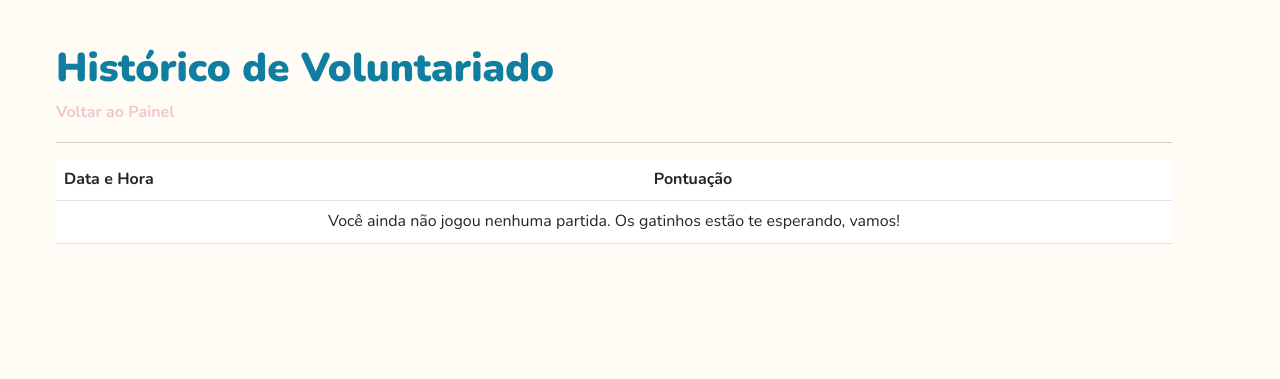
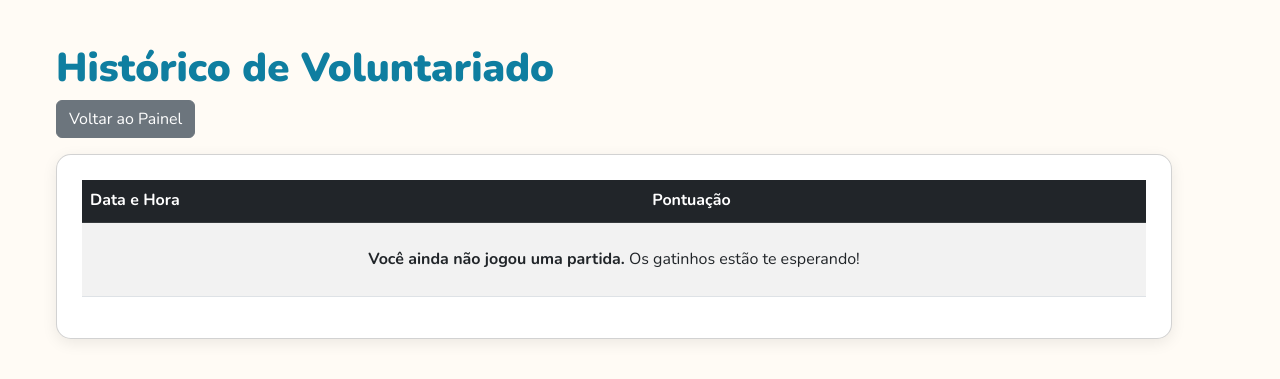
Before and after one commit to AmandaGambadev/WEB-I---TRAB.-FINAL, a PHP site: page /historico.php in a window 1280 px wide. Shown: the top 379 px of the page. Run offline with PHP 8.4, Linux system fonts and the light colour scheme; the visitor is signed in with stand-in values (Sample User, id 1); data that the repository does not hold is empty.

Commit message:
Correção de historico.php

```diff
--- a/jogo/historico.php
+++ b/jogo/historico.php
@@ -6,6 +6,7 @@ check_user_logged_in();
 
 $id_usuario = $_SESSION['id_usuario'];
 
+// coleta os dados da tabela 'table_matches'
 $stmt = $pdo->prepare("SELECT pontos, jogado FROM table_matches WHERE id_usuario = ? ORDER BY jogado DESC");
 $stmt->execute([$id_usuario]);
 $matches = $stmt->fetchAll();
@@ -21,10 +22,12 @@ $matches = $stmt->fetchAll();
 <body>
   <div class="container m-4">
     <h1>Histórico de Voluntariado</h1>
-    <a href="inicio.php">Voltar ao Painel</a>
-    <hr>
-    <table class="table table-stripped table-hover">
-      <thead>
+    <a href="inicio.php" class="btn btn-secondary mb-3">Voltar ao Painel</a>
+
+    <div class="card"
+         <div class="card-body">
+             <table class="table table-striped table-hover">
+                 <thead class="table-dark">
                      <tr>
                          <th>Data e Hora</th>
                          <th>Pontuação</th>
@@ -33,18 +36,22 @@ $matches = $stmt->fetchAll();
                  <tbody>
                      <?php if (empty($matches)): ?>
                      <tr>
-            <td colspan="2" class="text-center">Você ainda não jogou nenhuma partida. Os gatinhos estão te esperando, vamos!</td>
+                         <td colspan="2" class="text-center p-4">
+                             <strong>Você ainda não jogou uma partida.</strong>
+                             Os gatinhos estão te esperando!
+                         </td>
                      </tr>
                      <?php else: ?>
                       <?php foreach ($matches as $match): ?>
                        <tr>
-              <td><?php echo date('d/m/y H:i:s', strtotime($match['jogado'])); ?></td>
-              <td><?php echo $match['pontos']; ?></td>
+                           <td><?php echo date('d/m/Y H:i', strtotime($match['jogado'])); ?></td>
+                           <td><span class="badge bg-primary rounded-pill"><?php echo $match['pontos']; ?> pts</span></td>
                      </tr>
                     <?php endforeach; ?>
                    <?php endif; ?>
                  </tbody>
              </table>
         </div>
+  </div>
   </body>
   </html>
```
Lines whose indentation alone changed are shown as unchanged.
